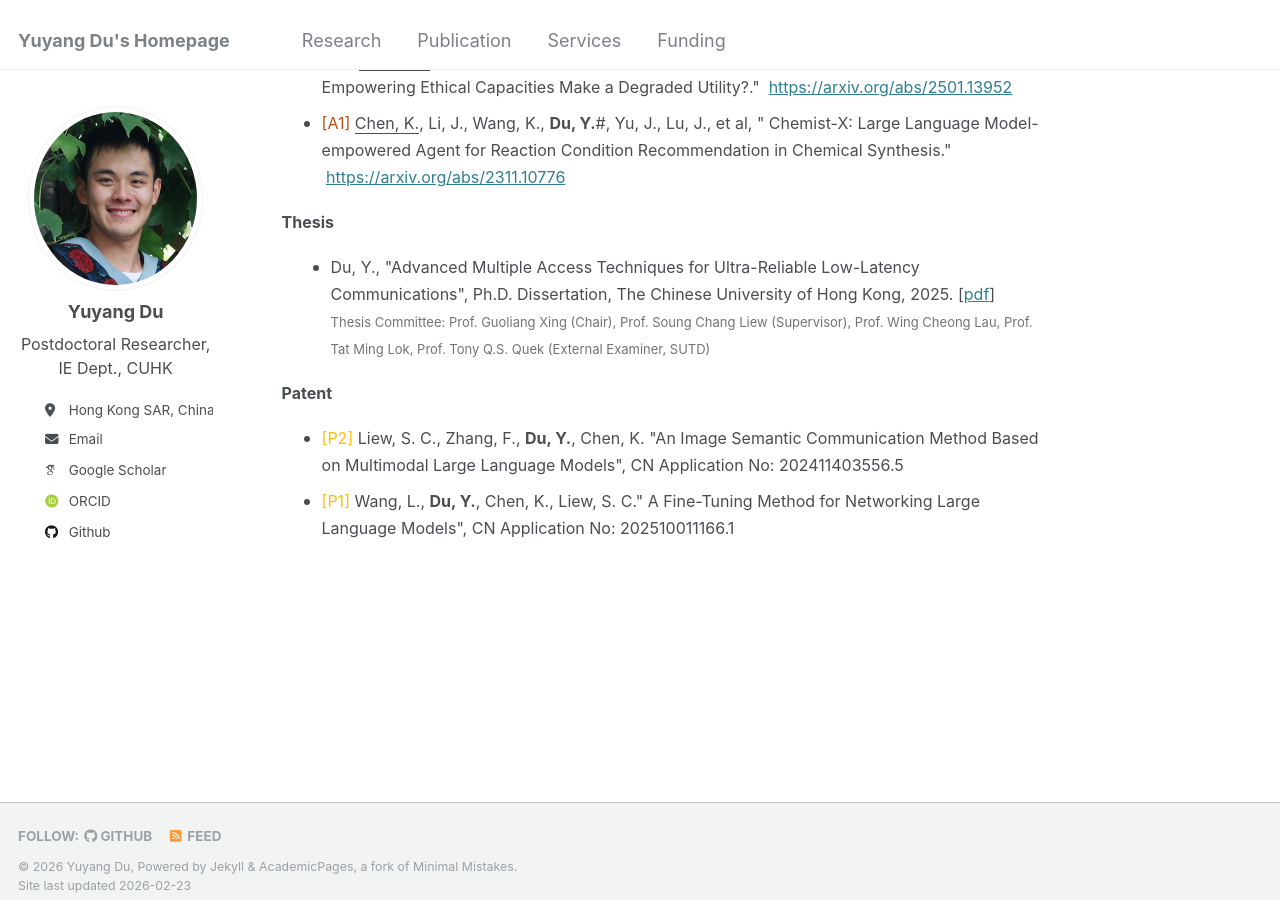
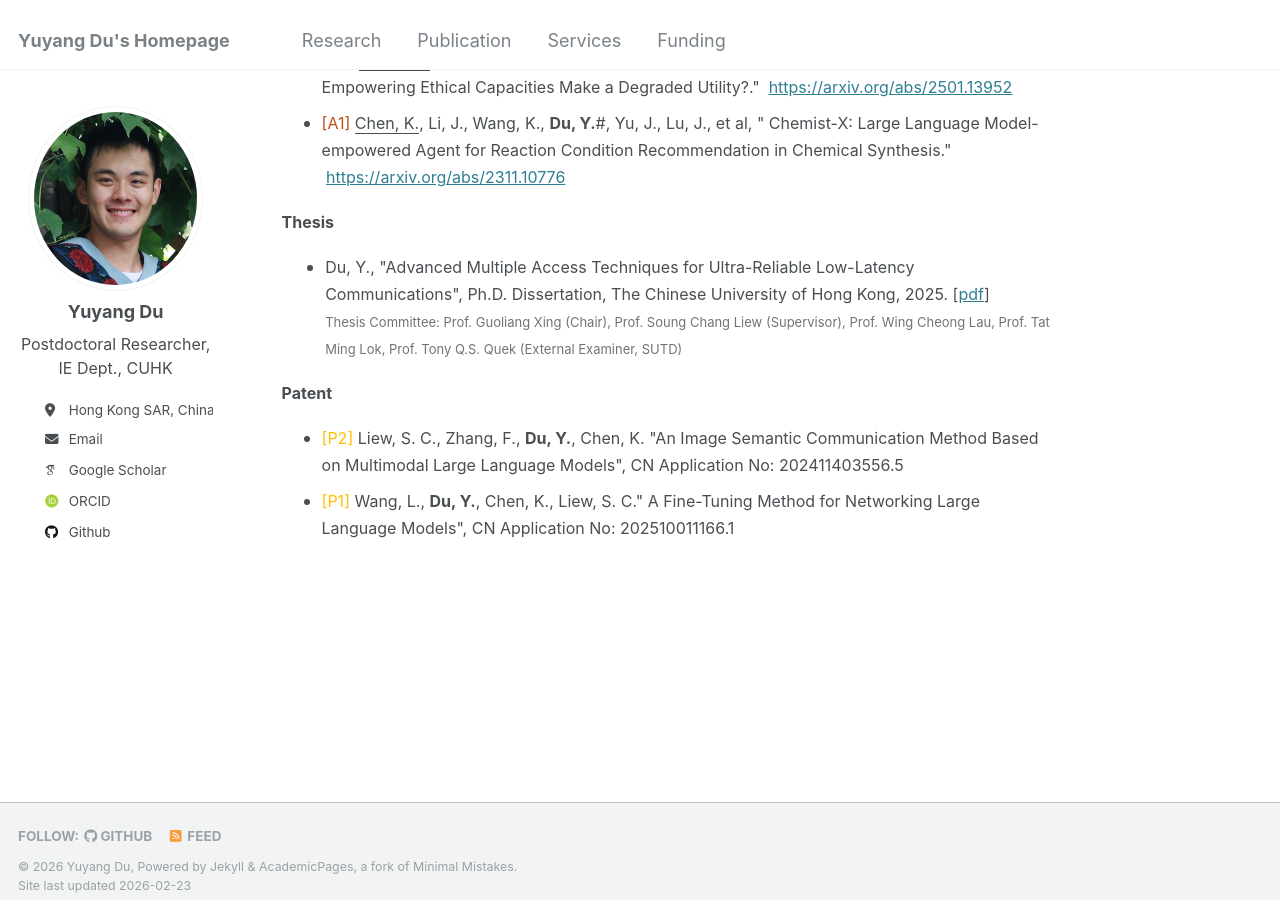
Before and after one commit to yuyangdu01/yuyangdu01.github.io, a Jekyll site: the page built from _pages/publication.md, in a window 1280 px wide and 900 px high, scrolled down 2254 px. Built offline with Jekyll 4.4.1, drawn with Linux system fonts in a browser that asks for light colours; some web fonts are replaced.

Commit message:
Update publication.md

```diff
--- a/_pages/publication.md
+++ b/_pages/publication.md
@@ -43,7 +43,7 @@ Publications
 * <font size=3><span style="color: #bf4d14;">[A1]</span> <u>Chen, K.</u>, Li, J., Wang, K., <b>Du, Y.</b>#, Yu, J., Lu, J., et al, " Chemist-X: Large Language Model-empowered Agent for Reaction Condition Recommendation in Chemical Synthesis." &nbsp;<a href="https://arxiv.org/abs/2311.10776">https://arxiv.org/abs/2311.10776</a></font>
 
 <font size=3><b>Thesis</b></font>
-<ul style="margin-left: 0.5em;">
+<ul style="margin-left: 0.2em;">
   <li><font size=3>Du, Y., "Advanced Multiple Access Techniques for Ultra-Reliable Low-Latency Communications", Ph.D. Dissertation, The Chinese University of Hong Kong, 2025. [<a href="https://yuyangdu01.github.io/files/thesis_final.pdf">pdf</a>]</font><br> <font size=2><span style="color: #717375;">Thesis Committee: Prof. Guoliang Xing (Chair), Prof. Soung Chang Liew (Supervisor), Prof. Wing Cheong Lau, Prof. Tat Ming Lok, Prof. Tony Q.S. Quek (External Examiner, SUTD)</span></font></li>
 </ul>
 
```
